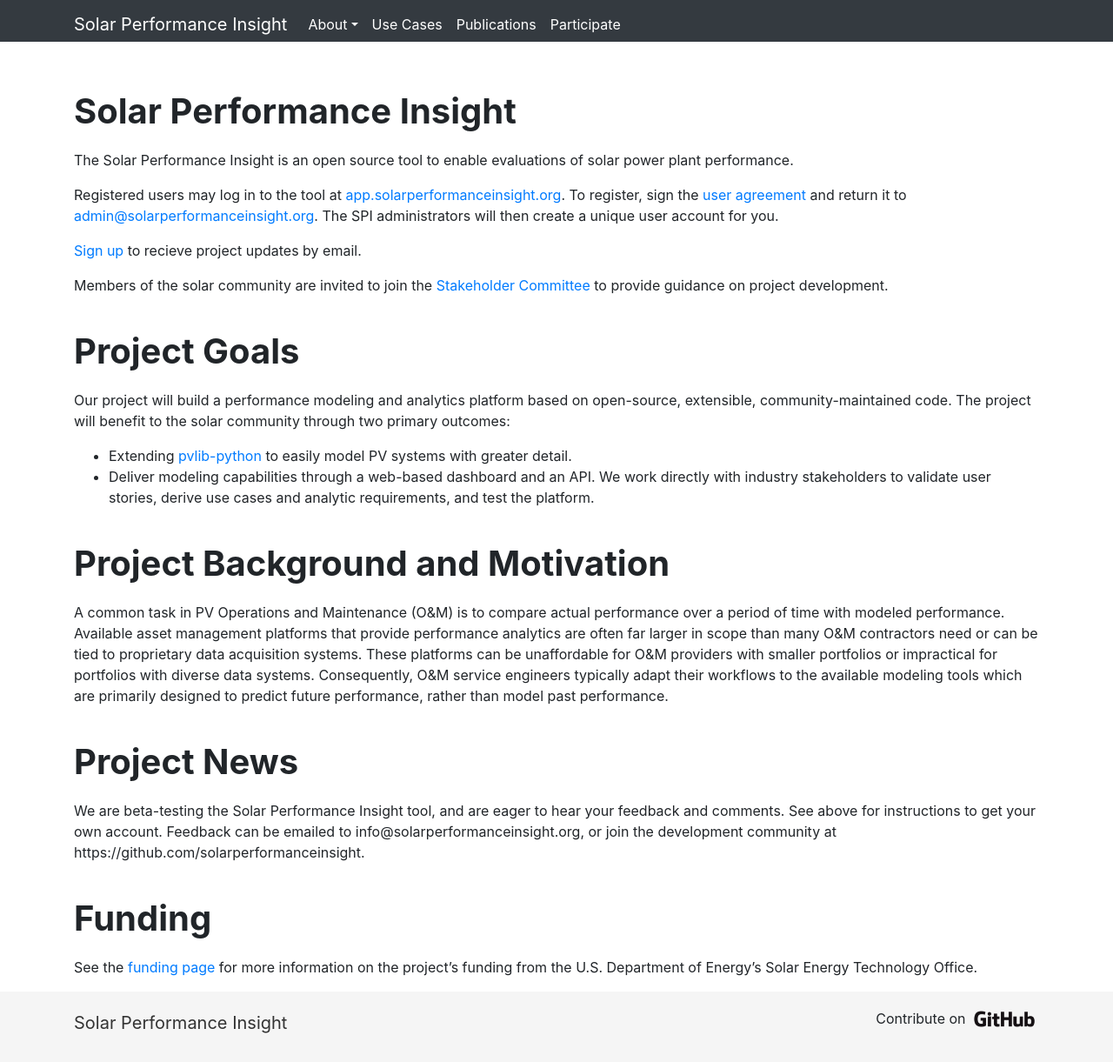
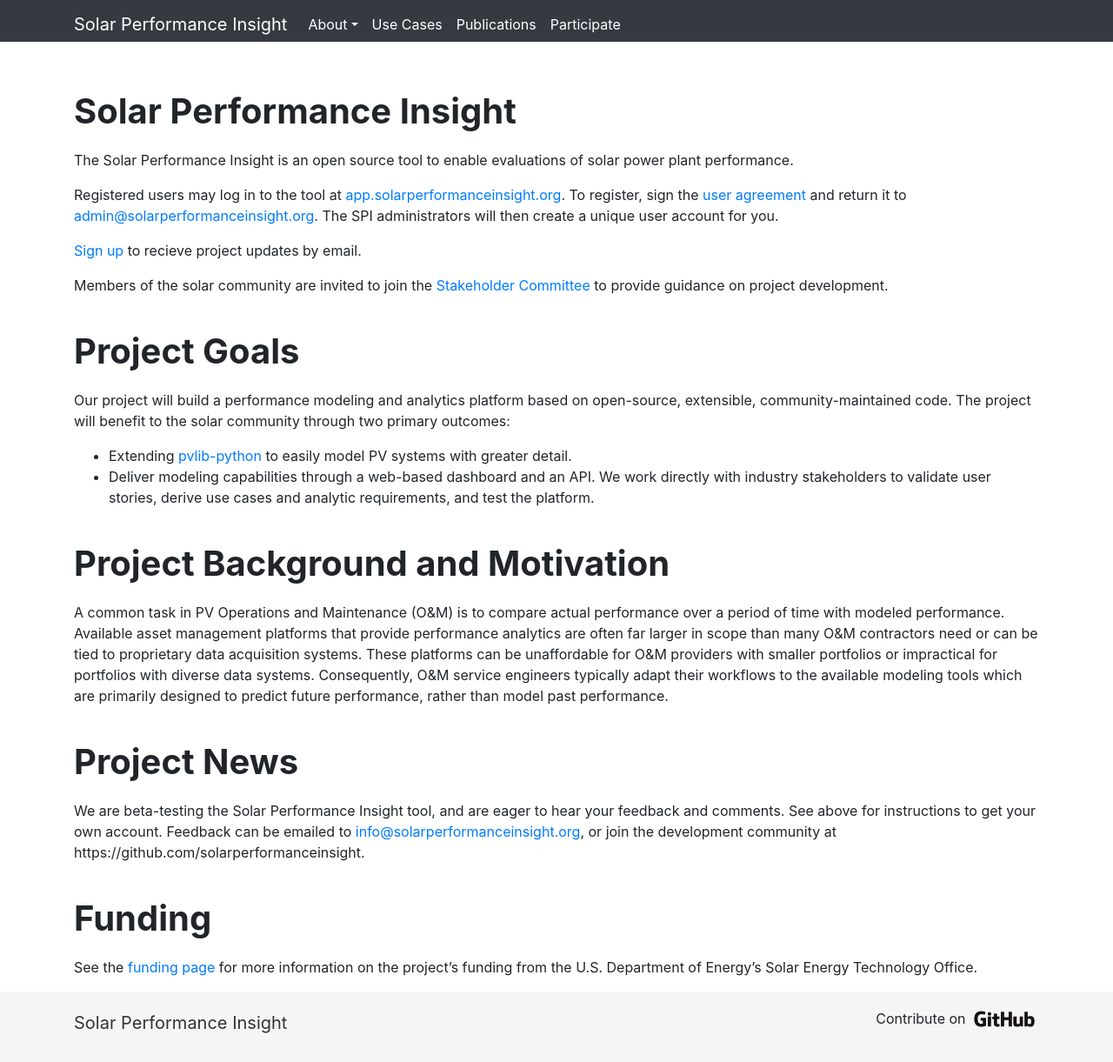
Before and after one commit to SolarPerformanceInsight/SolarPerformanceInsight.github.io, a Jekyll site: the page built from index.md, in a window 1280 px wide and 1221 px high. Shown: the whole window at 87% size. Built offline with Jekyll 4.4.1, drawn with Linux system fonts in a browser that asks for light colours; part of the change alters nothing that is shown.

```diff
--- a/index.md
+++ b/index.md
@@ -37,7 +37,7 @@ modeling tools which are primarily designed to predict future performance, rathe
 
 We are beta-testing the Solar Performance Insight tool, and are eager to hear
 your feedback and comments. See above for instructions to get your own account.
-Feedback can be emailed to info@solarperformanceinsight.org, or join the development
+Feedback can be emailed to [info@solarperformanceinsight.org](mailto:info@solarperformanceinsight.org), or join the development
 community at https://github.com/solarperformanceinsight.
 
 # Funding
```
